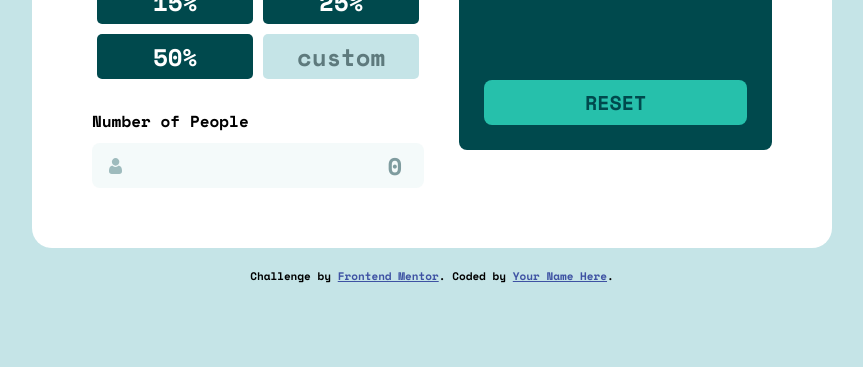
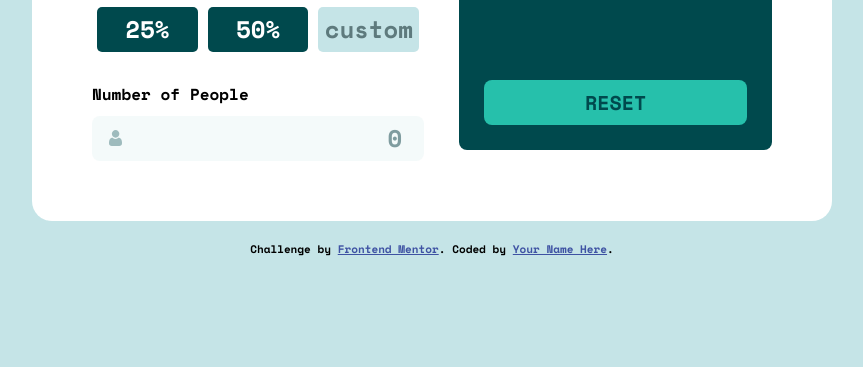
Before and after one commit to Sathmikasenadheera01/Tip-calculator-app---frontendmentor, a plain HTML site: page index.html in a window 1280 px wide. Shown: the part 433-800 px from the top of the page, without its empty margins (208-1071 px from the left). Drawn offline with nearby package versions, Linux system fonts and the light colour scheme.

Commit message:
change button layout on desktop view

```diff
--- a/style.css
+++ b/style.css
@@ -213,5 +213,8 @@ body{
         align-items: center;
         justify-content: center;
     }
+    .second-div-buttons{
+        flex: 30%;
+    }
 
 }
```
